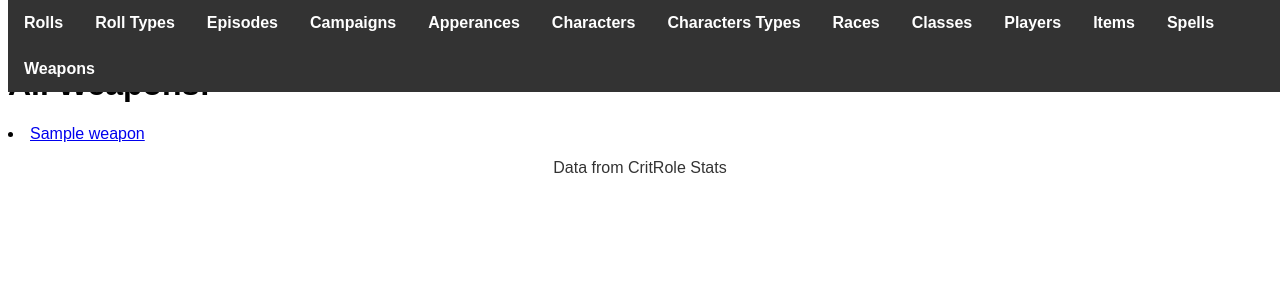
After one commit to rntrtul/CRDB-API, a Django app: page /items/weapons/ in a window 1280 px wide. The commit adds this page. Shown: the top 300 px of the page. Run offline with Django 3.2, Linux system fonts and the light colour scheme; tables that the repository leaves empty hold one stand-in row (values such as "Sample post").

Commit message:
added weapons views and updated others for weapons

```diff
--- a/characters/templates/characters/stat-sheetDetail.html
+++ b/characters/templates/characters/stat-sheetDetail.html
@@ -40,8 +40,11 @@
   <p>equipment: {{statsheet.equipment}}</p>
   <p>Features and Traits: {{statsheet.features_traits}}</p>
   <p>Attacks and Spell Casting: {{statsheet.attacks}}</p>
-  <p>weapons: {{statsheet.weapons|linebreaks}}</p>
   <p>Proffciencies and Languages: {{statsheet.proficiencies}}</p>
+  <h3>Weapons: </h3>
+  {%for weapons in weapons%}
+    <p><a href = "{%url 'items:weaponDetail' weapons.weapon_id%}">{{weapons.weapon.name}}</a></p>
+  {%endfor%}
 
   <h3>Can Understand: </h3>
   {%for lang in langs%}
--- a/characters/views.py
+++ b/characters/views.py
@@ -53,4 +53,5 @@ class StatDetailView(generic.DetailView):
     context['spells'] = context['object'].learned_spells.all()
     context['level_up'] = context['object'].level_ups.all()
     context['langs'] = context['object'].languages.all()
+    context['weapons'] = context['object'].weapons_owned.all()
     return context
--- a/items/models.py
+++ b/items/models.py
@@ -18,7 +18,7 @@ class WeaponDamage(models.Model):
   die_num  = models.IntegerField()
   modifier = models.IntegerField()
   damage_type =  models.ForeignKey(DamageType, related_name="weapons", on_delete=models.CASCADE, blank=True, null=True)
-  weapon =  models.ForeignKey(Weapon, related_name="damage_die", on_delete=models.CASCADE)
+  weapon =  models.ForeignKey(Weapon, related_name="damages", on_delete=models.CASCADE)
   die =  models.ForeignKey(Die, on_delete=models.CASCADE, blank=True, null=True)
 
 class WeaponeOwned(models.Model):
--- /dev/null
+++ b/items/templates/items/weaponIndex.html
@@ -0,0 +1,8 @@
+{% extends 'base.html' %}
+{% block content %}
+  <h1>All Weapons: </h1>
+
+  {%for weapon in weapon_list%}
+    <li><a href="{%url 'items:weaponDetail' weapon.id%}">{{weapon.name}}</a></li>
+  {%endfor%}
+{% endblock%}
--- a/items/urls.py
+++ b/items/urls.py
@@ -6,4 +6,6 @@ urlpatterns = [
   path ('', views.IndexView.as_view(), name='index'),
   path('<int:pk>/', views.DetailView.as_view(), name='detail'),
   path('potion-usage/<int:pk>', views.PotionUsageDetailView.as_view(), name='potionUsageDetail'),
+  path('weapons/', views.WeaponIndexView.as_view(), name='weaponIndex'),
+  path('weapons/<int:pk>', views.WeaponDetailView.as_view(), name='weaponDetail'),
 ]
--- a/items/views.py
+++ b/items/views.py
@@ -3,14 +3,13 @@ from django.http import HttpResponseRedirect
 from django.urls import reverse
 from django.views import generic
 
-from .models import Potion, PotionUsage
+from .models import Potion, PotionUsage, Weapon, WeaponDamage
 
 class IndexView(generic.ListView):
   template_name = 'items/index.html'
   context_object_name = 'item_list'
 
   def get_queryset(self):
-    #return Character.objects.order_by('first_name')
     return Potion.objects.all()
 
 class DetailView(generic.DetailView):
@@ -25,3 +24,20 @@ class DetailView(generic.DetailView):
 class PotionUsageDetailView(generic.DetailView):
   model = PotionUsage
   template_name = 'items/potionUsageDetail.html'
+
+class WeaponIndexView(generic.ListView):
+  template_name = 'items/weaponIndex.html'
+  context_object_name = 'weapon_list'
+
+  def get_queryset(self):
+    return Weapon.objects.order_by('name')
+
+class WeaponDetailView(generic.DetailView):
+  model = Weapon
+  template_name = 'items/weaponDetail.html'
+
+  def get_context_data(self, **kwargs):
+    context = super().get_context_data(**kwargs)
+    context['damages'] = context['object'].damages.all()
+    context['owners'] = context['object'].owners.distinct('sheet__character__name')
+    return context
--- a/templates/base.html
+++ b/templates/base.html
@@ -15,6 +15,7 @@
   <li><a href="{%url 'players:index'%}">Players</a></li>
   <li><a href="{%url 'items:index'%}">Items</a></li>
   <li><a href="{%url 'spells:index'%}">Spells</a></li>
+  <li><a href="{%url 'items:weaponIndex'%}">Weapons</a></li>
 </ul>
 
 <div id="block">
```
Also changed, not shown: items/templates/items/weaponDetail.html (added, +11 -0 lines).
